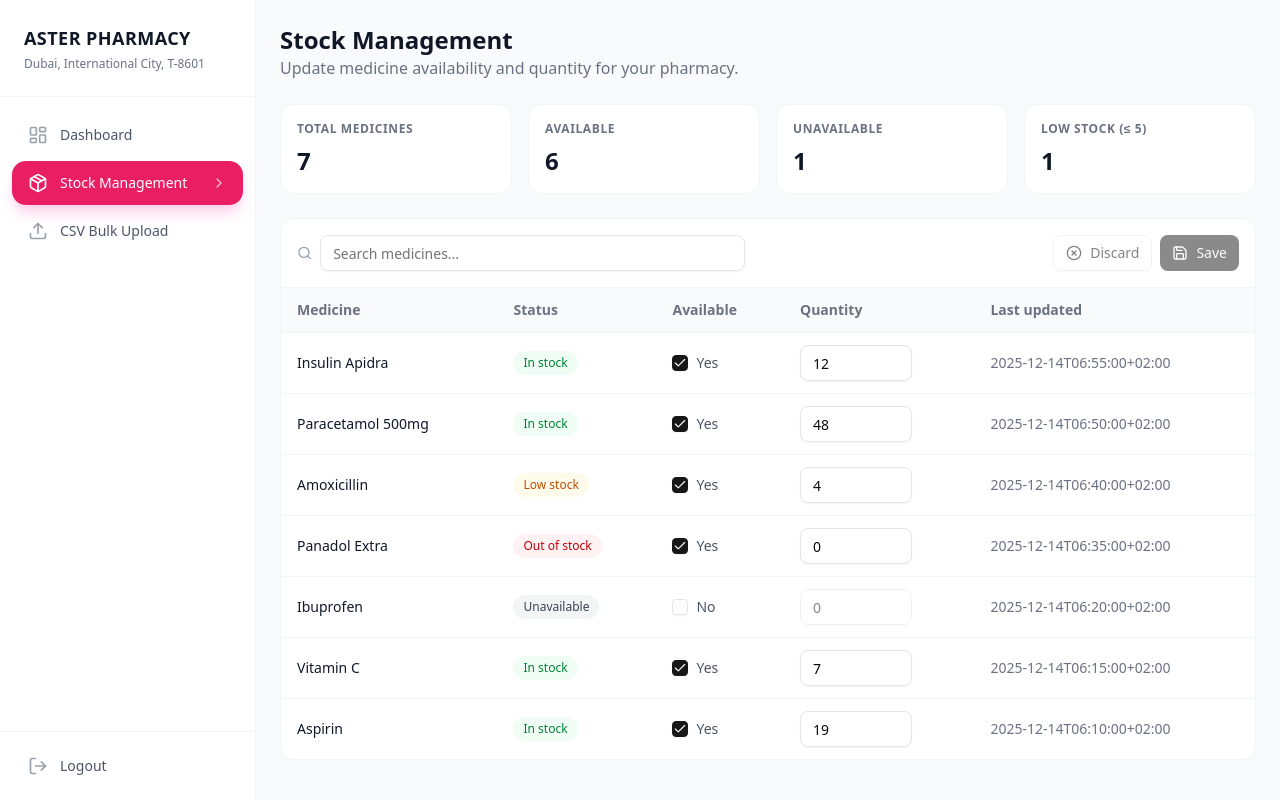
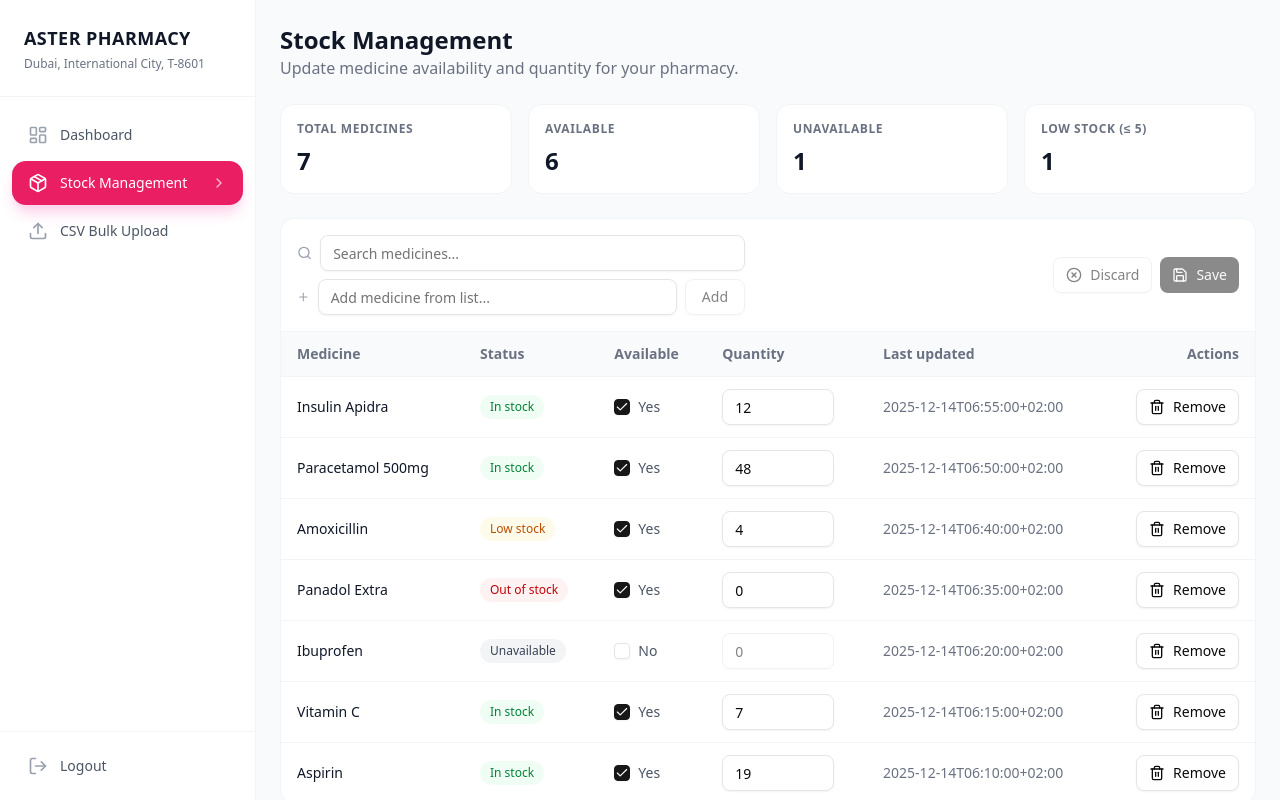
Before and after one commit to Nour-Al-Hazzouri/techtalks-pharmy-nextjs-g, a Next.js app in the folder frontend/: page /inventory in a window 1280 px wide. Built offline with nearby package versions, Linux system fonts and the light colour scheme.

Commit message:
Add and Remove Medicines
Added the capability to add or remove medicines from stock
Added medicines can be added from a predefined list from database
Added medicines can be removed from stock

```diff
--- a/frontend/components/features/pharmacy/InventoryContent.tsx
+++ b/frontend/components/features/pharmacy/InventoryContent.tsx
@@ -1,8 +1,11 @@
+"use client"
+
+import * as React from "react"
 import { MOCK_PHARMACY_INVENTORY } from "@/lib/mock-data"
 import { InventoryTable } from "@/components/features/pharmacy/InventoryTable"
 
 export function InventoryContent() {
-    const items = MOCK_PHARMACY_INVENTORY
+    const [items, setItems] = React.useState(() => MOCK_PHARMACY_INVENTORY)
 
     const total = items.length
     const available = items.filter((i) => i.available).length
@@ -46,7 +49,7 @@
                 </div>
             </div>
 
-            <InventoryTable initialItems={items} />
+            <InventoryTable items={items} onItemsChange={setItems} />
         </div>
     )
 }
--- a/frontend/components/features/pharmacy/InventoryTable.tsx
+++ b/frontend/components/features/pharmacy/InventoryTable.tsx
@@ -1,14 +1,15 @@
 "use client"
 
 import * as React from "react"
-import { Search, Save, XCircle } from "lucide-react"
-import type { PharmacyInventoryItem } from "@/lib/mock-data"
+import { Plus, Search, Save, Trash2, XCircle } from "lucide-react"
+import { MOCK_MEDICINES, type PharmacyInventoryItem } from "@/lib/mock-data"
 import { Input } from "@/components/ui/input"
 import { Button } from "@/components/ui/button"
 import { Checkbox } from "@/components/ui/checkbox"
 
 type InventoryTableProps = {
-    initialItems: PharmacyInventoryItem[]
+    items: PharmacyInventoryItem[]
+    onItemsChange: React.Dispatch<React.SetStateAction<PharmacyInventoryItem[]>>
 }
 
 type PendingUpdate = {
@@ -41,12 +42,16 @@
     }
 }
 
-export function InventoryTable({ initialItems }: InventoryTableProps) {
+function normalizeName(value: string) {
+    return value.trim().toLowerCase()
+}
+
+export function InventoryTable({ items, onItemsChange }: InventoryTableProps) {
     const [query, setQuery] = React.useState("")
 
-    const [items, setItems] = React.useState<PharmacyInventoryItem[]>(
-        () => initialItems
-    )
+    const [addQuery, setAddQuery] = React.useState("")
+    const [addSelected, setAddSelected] = React.useState<string | null>(null)
+    const [showAddResults, setShowAddResults] = React.useState(false)
 
     const [pending, setPending] = React.useState<Record<string, PendingUpdate>>(
         {}
@@ -57,6 +62,31 @@
         if (!q) return items
         return items.filter((i) => i.name.toLowerCase().includes(q))
     }, [items, query])
+
+    const addResults = React.useMemo(() => {
+        const q = normalizeName(addQuery)
+        if (!q) return []
+
+        const existing = new Set(items.map((i) => normalizeName(i.name)))
+
+        return MOCK_MEDICINES.filter((m) => {
+            const key = normalizeName(m)
+            return key.includes(q) && !existing.has(key)
+        }).slice(0, 8)
+    }, [addQuery, items])
+
+    const canAdd = React.useMemo(() => {
+        const term = addSelected ?? addQuery
+        const normalized = normalizeName(term)
+        if (!normalized) return false
+
+        const match = MOCK_MEDICINES.find(
+            (m) => normalizeName(m) === normalized
+        )
+        if (!match) return false
+
+        return !items.some((i) => normalizeName(i.name) === normalizeName(match))
+    }, [addQuery, addSelected, items])
 
     const pendingCount = Object.keys(pending).length
 
@@ -132,7 +162,7 @@
     const handleSave = () => {
         const now = new Date().toISOString()
 
-        setItems((prev) =>
+        onItemsChange((prev) =>
             prev.map((item) => {
                 const update = pending[item.id]
                 if (!update) return item
@@ -153,16 +183,109 @@
         setPending({})
     }
 
+    const handleAdd = () => {
+        const term = addSelected ?? addQuery.trim()
+        if (!term) return
+
+        const match = MOCK_MEDICINES.find(
+            (m) => normalizeName(m) === normalizeName(term)
+        )
+        if (!match) return
+
+        const exists = items.some((i) => normalizeName(i.name) === normalizeName(match))
+        if (exists) return
+
+        const now = new Date().toISOString()
+
+        onItemsChange((prev) => [
+            ...prev,
+            {
+                id: `med-${Date.now()}-${Math.random().toString(16).slice(2)}`,
+                name: match,
+                available: true,
+                quantity: 0,
+                updatedAt: now,
+            },
+        ])
+
+        setAddQuery("")
+        setAddSelected(null)
+        setShowAddResults(false)
+    }
+
+    const handleRemove = (id: string) => {
+        const item = items.find((i) => i.id === id)
+        if (!item) return
+
+        const ok = window.confirm(`Remove ${item.name} from inventory?`)
+        if (!ok) return
+
+        onItemsChange((prev) => prev.filter((i) => i.id !== id))
+        setPending((prev) => {
+            const { [id]: _, ...rest } = prev
+            return rest
+        })
+    }
+
     return (
         <div className="bg-white rounded-xl border border-gray-100 overflow-hidden">
             <div className="p-4 border-b border-gray-100 flex flex-col gap-3 sm:flex-row sm:items-center sm:justify-between">
-                <div className="flex items-center gap-2 w-full sm:max-w-md">
+                <div className="flex flex-col gap-2 w-full sm:max-w-md">
+                    <div className="flex items-center gap-2">
                         <Search className="h-4 w-4 text-gray-400" />
                         <Input
                             value={query}
                             onChange={(e) => setQuery(e.target.value)}
                             placeholder="Search medicines..."
                         />
+                    </div>
+
+                    <div className="relative flex items-center gap-2">
+                        <Plus className="h-4 w-4 text-gray-400" />
+                        <Input
+                            value={addQuery}
+                            onChange={(e) => {
+                                setAddQuery(e.target.value)
+                                setAddSelected(null)
+                                setShowAddResults(true)
+                            }}
+                            onFocus={() => {
+                                if (addQuery.trim().length > 0) setShowAddResults(true)
+                            }}
+                            onBlur={() => {
+                                setTimeout(() => setShowAddResults(false), 150)
+                            }}
+                            placeholder="Add medicine from list..."
+                        />
+                        <Button
+                            type="button"
+                            variant="outline"
+                            onClick={handleAdd}
+                            disabled={!canAdd}
+                        >
+                            Add
+                        </Button>
+
+                        {showAddResults && addResults.length > 0 && (
+                            <div className="absolute top-full left-0 right-0 mt-2 bg-white rounded-xl shadow-lg border border-gray-100 z-50 max-h-56 overflow-y-auto">
+                                {addResults.map((result) => (
+                                    <button
+                                        key={result}
+                                        type="button"
+                                        className="w-full text-left px-4 py-3 hover:bg-gray-50 text-gray-700 text-sm transition-colors border-b border-gray-50 last:border-0"
+                                        onMouseDown={(e) => e.preventDefault()}
+                                        onClick={() => {
+                                            setAddSelected(result)
+                                            setAddQuery(result)
+                                            setShowAddResults(false)
+                                        }}
+                                    >
+                                        {result}
+                                    </button>
+                                ))}
+                            </div>
+                        )}
+                    </div>
                 </div>
 
                 <div className="flex items-center gap-2 justify-end">
@@ -205,6 +328,9 @@
                             </th>
                             <th className="text-left font-semibold px-4 py-3">
                                 Last updated
+                            </th>
+                            <th className="text-right font-semibold px-4 py-3">
+                                Actions
                             </th>
                         </tr>
                     </thead>
@@ -267,6 +393,16 @@
                                     <td className="px-4 py-3 text-gray-500 whitespace-nowrap">
                                         {effective.updatedAt}
                                     </td>
+                                    <td className="px-4 py-3 text-right whitespace-nowrap">
+                                        <Button
+                                            type="button"
+                                            variant="outline"
+                                            onClick={() => handleRemove(item.id)}
+                                        >
+                                            <Trash2 className="h-4 w-4" />
+                                            Remove
+                                        </Button>
+                                    </td>
                                 </tr>
                             )
                         })}
@@ -274,7 +410,7 @@
                             <tr className="border-t border-gray-100">
                                 <td
                                     className="px-4 py-10 text-center text-gray-500"
-                                    colSpan={5}
+                                    colSpan={6}
                                 >
                                     No medicines match your search.
                                 </td>
--- a/frontend/lib/mock-data.ts
+++ b/frontend/lib/mock-data.ts
@@ -119,16 +119,23 @@
     "Panadol Cold & Flu",
     "Panadol Night",
     "Paracetamol",
+    "Paracetamol 500mg",
     "Insulin",
     "Insulin Aspart",
+    "Insulin Apidra",
+    "Insulin Lispro",
     "Ibuprofen",
     "Aspirin",
     "Amoxicillin",
     "Augmentin",
     "Vitamin C",
     "Vitamin D",
+    "Vitamin B12",
     "Zinc",
     "Magnesium",
+    "Omeprazole",
+    "Metformin",
+    "Atorvastatin",
 ]
 
 export const POPULAR_SEARCHES = ["Insulin", "Paracetamol", "Aspirin", "Amoxicillin"]
```
Lines whose indentation alone changed are shown as unchanged.
